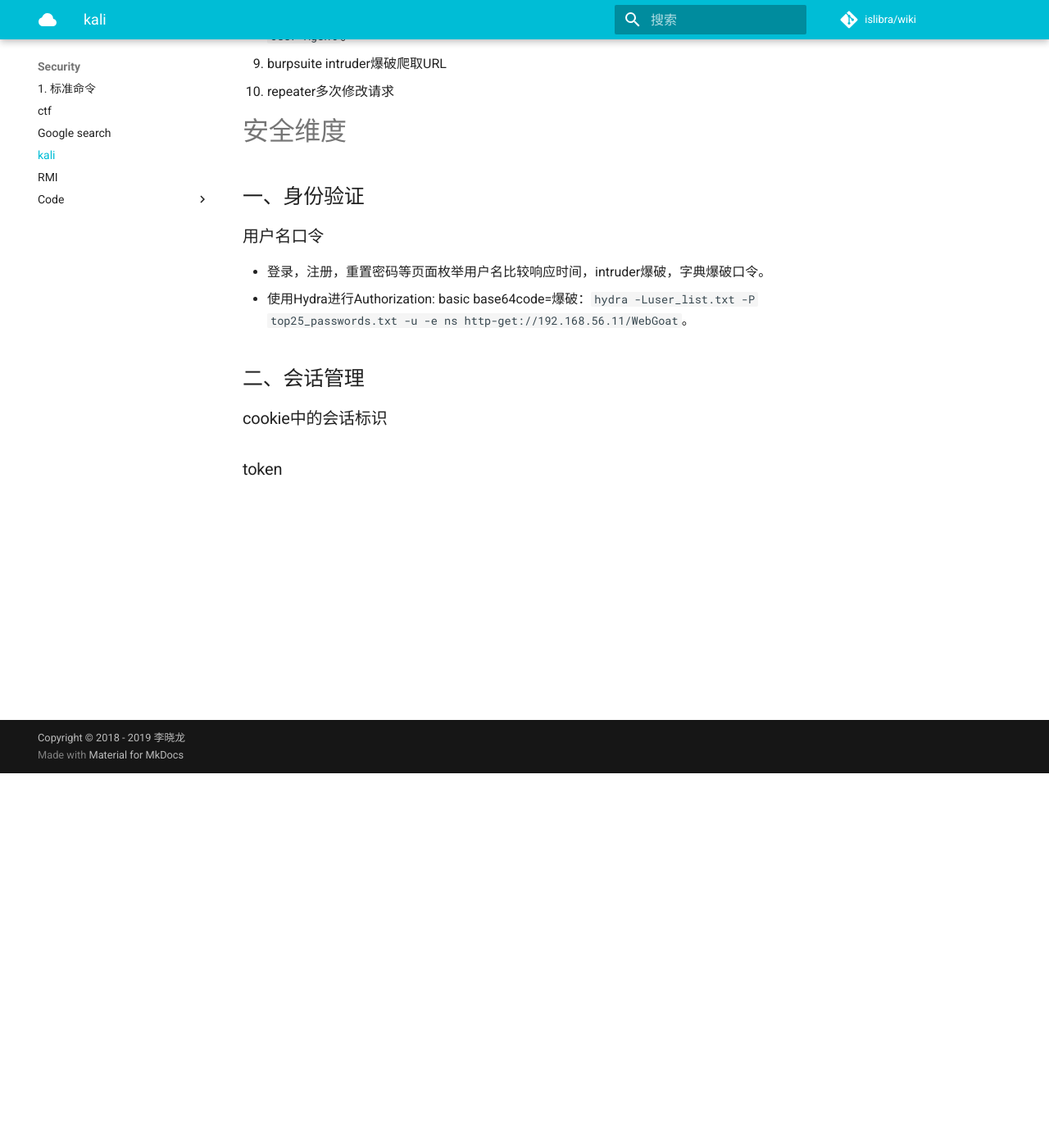
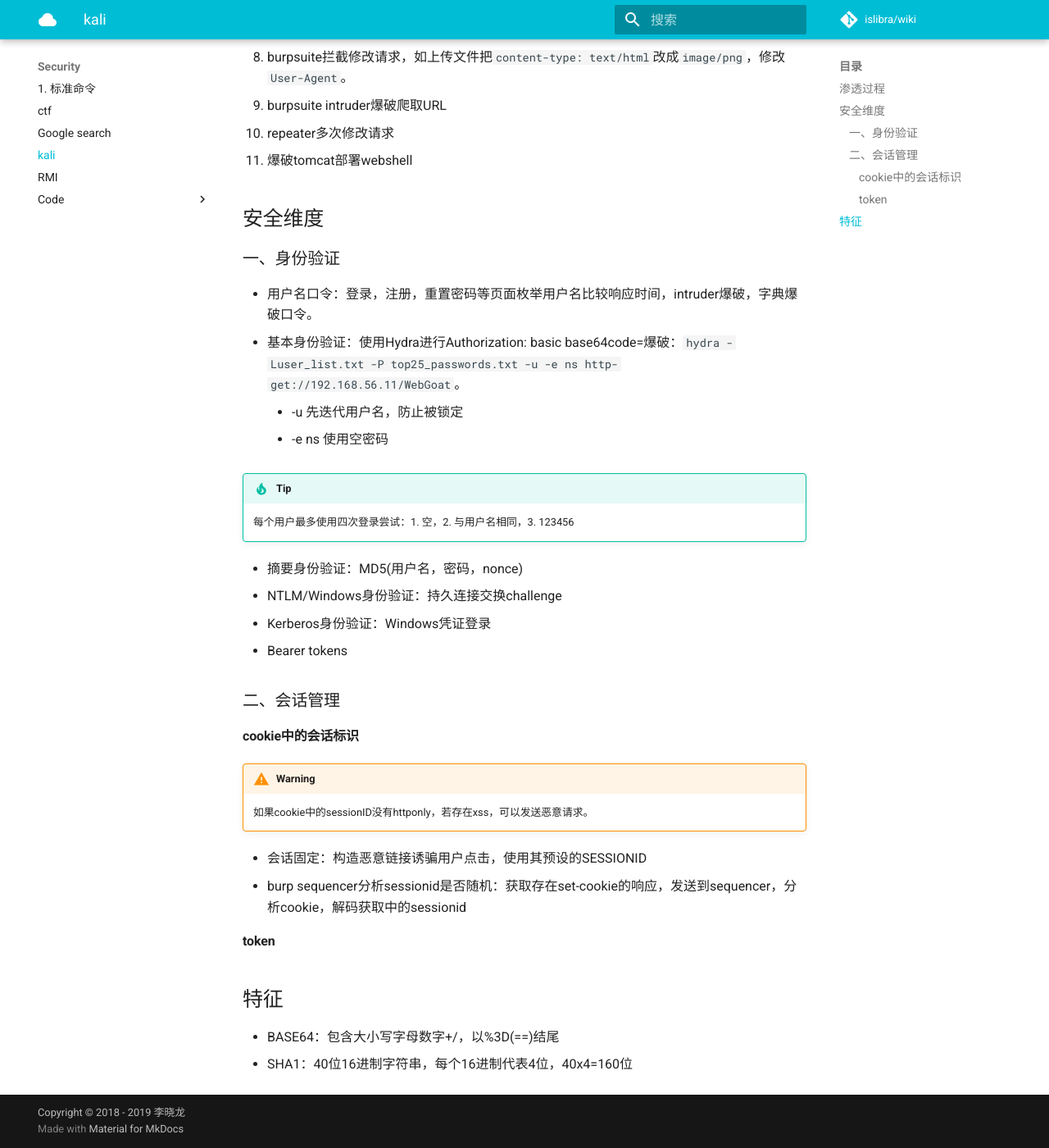
Before and after one commit to islibra/wiki, an MkDocs documentation site: the page built from docs/security/kali.md, in a window 1280 px wide and 1400 px high, scrolled down 457 px. Shown: the whole window at 82% size. Built offline with MkDocs 1.6.1 and Material for MkDocs 9.7.7, drawn with Linux system fonts in a browser that asks for light colours; comment, search, counter and statistics services are not loaded.

Commit message:
Update kali.md

```diff
--- a/docs/security/kali.md
+++ b/docs/security/kali.md
@@ -1,8 +1,6 @@
----
-title: kali
----
+# kali
 
-# 渗透过程
+## 渗透过程
 
 1. DNS解析域名子域名，看有哪些IP，了解服务器组网。
 2. Nmap扫描开放了哪些port，对应端口运行哪些服务，服务版本，OS版本。
@@ -14,18 +12,40 @@ title: kali
 8. burpsuite拦截修改请求，如上传文件把`content-type: text/html`改成`image/png`，修改`User-Agent`。
 9. burpsuite intruder爆破爬取URL
 10. repeater多次修改请求
+11. 爆破tomcat部署webshell
 
-# 安全维度
+## 安全维度
 
-## 一、身份验证
+### 一、身份验证
 
-### 用户名口令
+- 用户名口令：登录，注册，重置密码等页面枚举用户名比较响应时间，intruder爆破，字典爆破口令。
+- 基本身份验证：使用Hydra进行Authorization: basic base64code=爆破：`hydra -Luser_list.txt -P top25_passwords.txt -u -e ns http-get://192.168.56.11/WebGoat`。
+    - -u 先迭代用户名，防止被锁定
+    - -e ns 使用空密码
 
-- 登录，注册，重置密码等页面枚举用户名比较响应时间，intruder爆破，字典爆破口令。
-- 使用Hydra进行Authorization: basic base64code=爆破：`hydra -Luser_list.txt -P top25_passwords.txt -u -e ns http-get://192.168.56.11/WebGoat`。
+!!! tip
+    每个用户最多使用四次登录尝试：1. 空，2. 与用户名相同，3. 123456
 
-## 二、会话管理
+- 摘要身份验证：MD5(用户名，密码，nonce)
+- NTLM/Windows身份验证：持久连接交换challenge
+- Kerberos身份验证：Windows凭证登录
+- Bearer tokens
 
-### cookie中的会话标识
 
-### token
+### 二、会话管理
+
+#### cookie中的会话标识
+
+!!! warning
+    如果cookie中的sessionID没有httponly，若存在xss，可以发送恶意请求。
+
+- 会话固定：构造恶意链接诱骗用户点击，使用其预设的SESSIONID
+- burp sequencer分析sessionid是否随机：获取存在set-cookie的响应，发送到sequencer，分析cookie，解码获取中的sessionid
+
+#### token
+
+
+## 特征
+
+- BASE64：包含大小写字母数字+/，以%3D(==)结尾
+- SHA1：40位16进制字符串，每个16进制代表4位，40x4=160位
```
